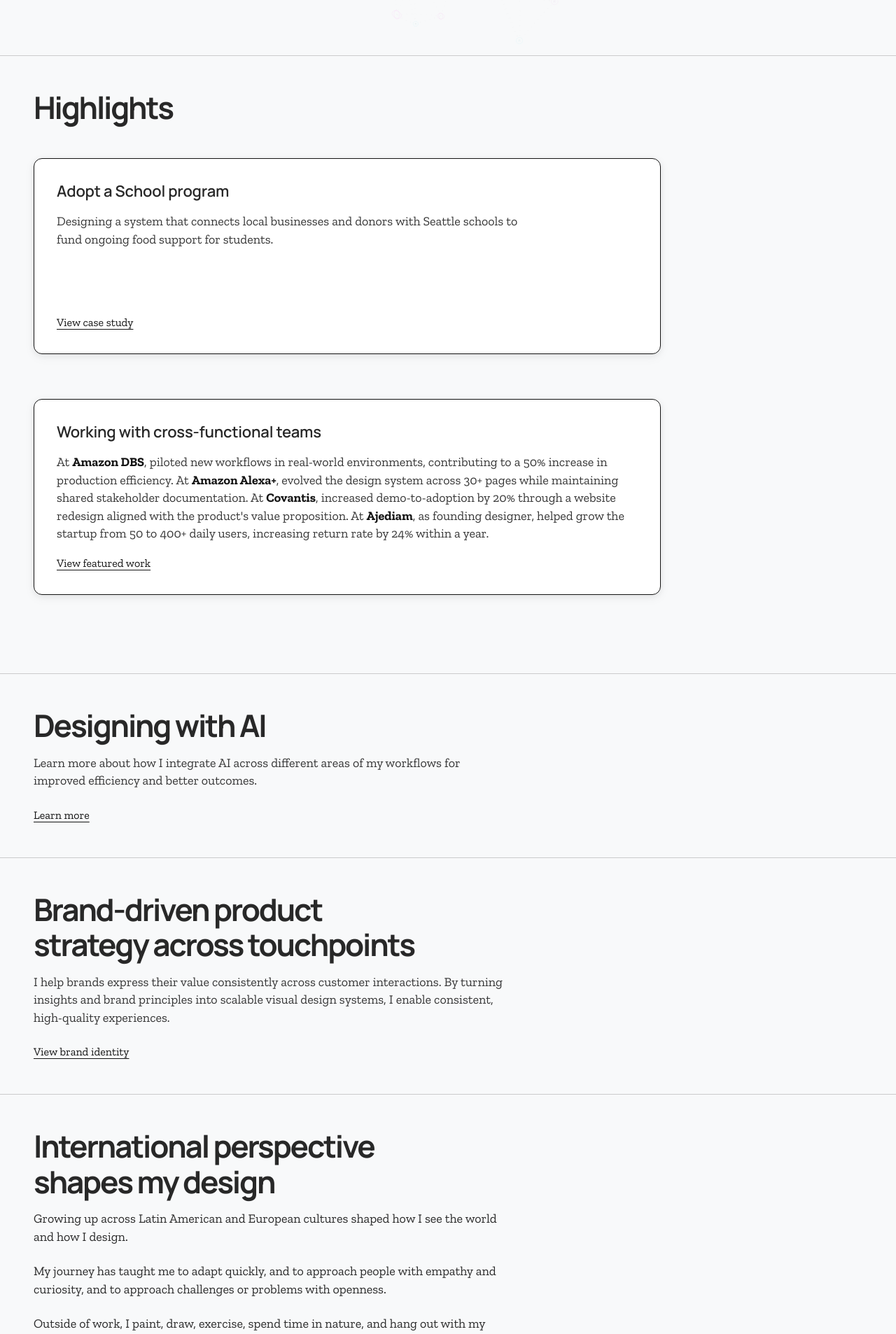
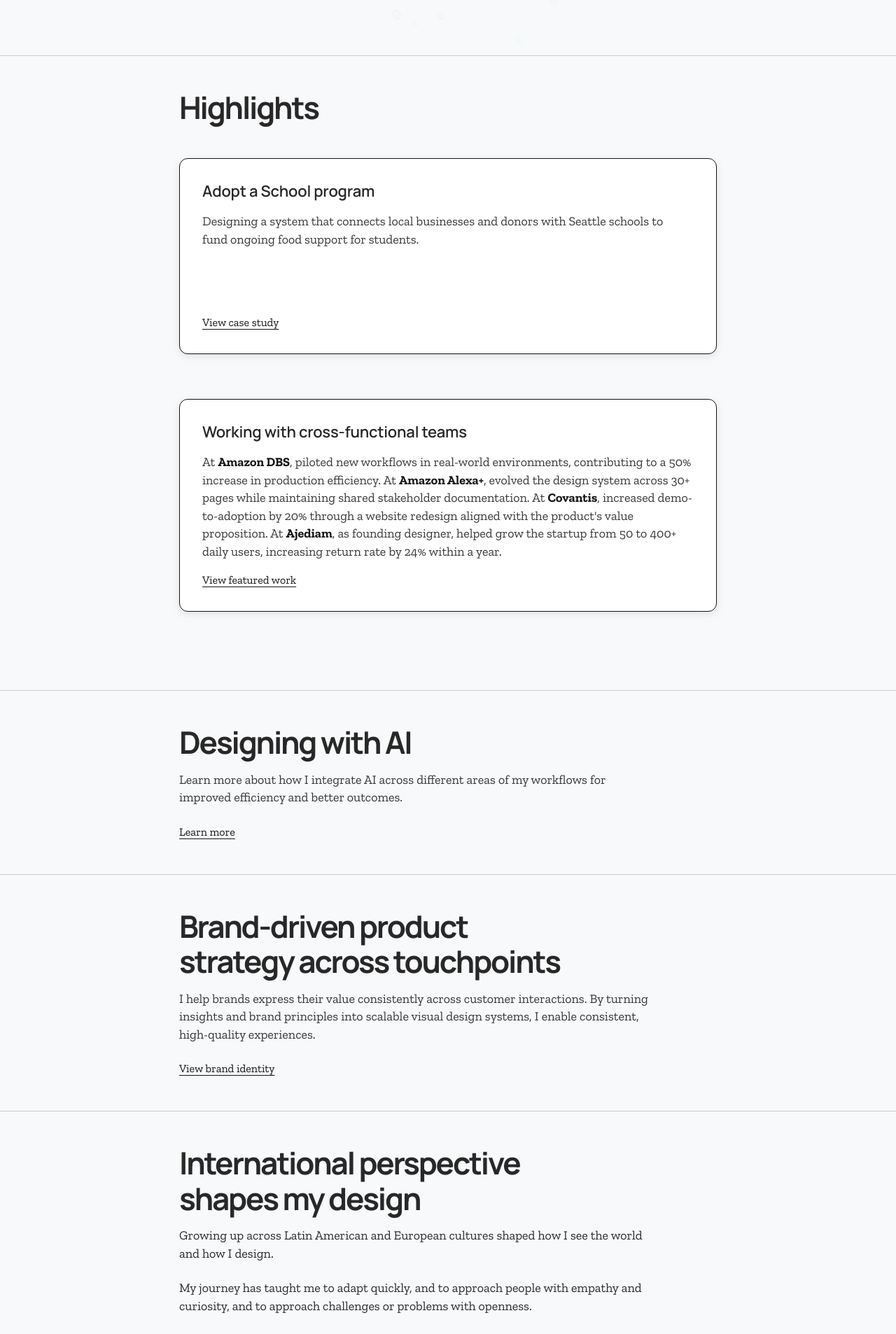
Before and after one commit to danielromanrr-vibe/Vibe-Code-PF, a React (Vite) app: page / in a window 1280 px wide. Shown: the part 480-2386 px from the top of the page at 70% size. Built offline with nearby package versions, Linux system fonts and the light colour scheme.

Commit message:
update
Made-with: Cursor

```diff
--- a/src/App.tsx
+++ b/src/App.tsx
@@ -243,12 +243,12 @@ export default function App() {
       <section className="relative h-[60vh] md:h-[70vh] flex flex-col border-b border-ink/20 bg-transparent" aria-label="Hero">
         <div id="mandala-home" className="absolute inset-0 -z-10" aria-hidden />
         <Mandala variant="heroIntegrated" />
-        <header className="relative z-20 flex-1 flex items-center justify-center p-6 md:p-12 pointer-events-none">
-          <div className="max-w-xl text-center">
+        <header className="relative z-20 flex min-h-0 min-w-0 flex-1 items-center justify-center p-4 sm:p-6 md:p-12 pointer-events-none">
+          <div className="mx-auto w-full min-w-0 max-w-xl px-2 text-center sm:px-4 md:px-0">
             <p className="label hero-header-kicker mb-1.5 block !opacity-100 text-ink">
               Visual product designer
             </p>
-            <h1 className="hero-title relative">
+            <h1 className="hero-title relative mx-auto max-w-full">
               Building systems
               <br />
               that scale real-world
@@ -261,12 +261,13 @@ export default function App() {
 
       {/* Section 1: Highlights — h1 + Component 1 (case study) + Component 1.1 (featured work) */}
       <section className="p-6 md:p-12 bg-bg border-b border-ink/20" style={{ backgroundColor: '#F8F9FA' }} aria-labelledby="highlights-heading">
+        <div className="mx-auto w-full max-w-3xl">
         <h2 id="highlights-heading" className="mb-12">
           Highlights
         </h2>
 
         {/* Component 1: Case study — View case study → pop up */}
-        <div className="max-w-4xl mb-16" data-cursor="hand">
+        <div className="mb-16 w-full" data-cursor="hand">
           <motion.div
             whileHover={{ y: -4 }}
             className="group relative border border-ink rounded-xl !bg-card p-8 flex flex-col justify-between min-h-[280px] shadow-[0_2px_8px_rgba(20,20,20,0.06),0_4px_16px_rgba(20,20,20,0.05)] hover:shadow-[0_4px_12px_rgba(20,20,20,0.08),0_8px_24px_rgba(20,20,20,0.06)] transition-all duration-300 cursor-pointer"
@@ -290,7 +291,7 @@ export default function App() {
         </div>
 
         {/* Component 1.1: Working with cross-functional teams — View featured work → pop up */}
-        <div className="max-w-4xl mb-16" data-cursor="hand">
+        <div className="mb-16 w-full" data-cursor="hand">
           <motion.div
             whileHover={{ y: -4 }}
             className="group relative border border-ink rounded-xl !bg-card p-8 flex flex-col justify-between min-h-[280px] shadow-[0_2px_8px_rgba(20,20,20,0.06),0_4px_16px_rgba(20,20,20,0.05)] hover:shadow-[0_4px_12px_rgba(20,20,20,0.08),0_8px_24px_rgba(20,20,20,0.06)] transition-all duration-300 cursor-pointer"
@@ -311,6 +312,7 @@ export default function App() {
               View featured work
             </button>
           </motion.div>
+        </div>
         </div>
       </section>
 
@@ -1143,6 +1145,7 @@ export default function App() {
 
       {/* Section: Designing with AI */}
       <section className="p-6 md:p-12 border-b border-ink/20 bg-bg" style={{ backgroundColor: '#F8F9FA' }} aria-labelledby="designing-ai-heading">
+        <div className="mx-auto w-full max-w-3xl">
         <h2 id="designing-ai-heading" className="mb-4">Designing with AI</h2>
         <p className="text-ink/85 leading-relaxed max-w-2xl mb-6">
           Learn more about how I integrate AI across different areas of my workflows for improved efficiency and better outcomes.
@@ -1150,10 +1153,12 @@ export default function App() {
         <button type="button" data-cursor="hand" className="underline underline-offset-4 hover:text-accent transition-colors text-left font-body" onClick={() => setOpenDesigningAiPage(true)}>
           Learn more
         </button>
+        </div>
       </section>
 
       {/* Section: Design Across Touchpoints */}
       <section className="p-6 md:p-12 border-b border-ink/20 bg-bg" style={{ backgroundColor: '#F8F9FA' }} aria-labelledby="touchpoints-heading">
+        <div className="mx-auto w-full max-w-3xl">
         <h2 id="touchpoints-heading" className="mb-4">
           Brand-driven product
           <br />
@@ -1165,16 +1170,17 @@ export default function App() {
         <button type="button" data-cursor="hand" className="underline underline-offset-4 hover:text-accent transition-colors text-left font-body" onClick={() => setOpenTouchpointsPage(true)}>
           View brand identity
         </button>
+        </div>
       </section>
 
       {/* About Section */}
       <section className="p-6 md:p-12 bg-bg" style={{ backgroundColor: '#F8F9FA' }} aria-labelledby="about-heading">
-        <div className="max-w-2xl">
+        <div className="mx-auto w-full max-w-3xl">
           <h2 id="about-heading" className="mb-4">
             International perspective<br />
             shapes my design
           </h2>
-          <div className="space-y-6 text-ink/90 leading-relaxed">
+          <div className="space-y-6 text-ink/90 leading-relaxed max-w-2xl">
             <p>
               Growing up across Latin American and European cultures shaped how I see the world and how I design.
             </p>
--- a/src/index.css
+++ b/src/index.css
@@ -118,6 +118,10 @@
     line-height: 1 !important;
     font-kerning: normal;
     font-optical-sizing: auto;
+    /* Reliable across viewport widths: no horizontal overflow, stable wrapping */
+    word-break: break-word;
+    overflow-wrap: break-word;
+    hyphens: manual;
   }
 }
 
```
